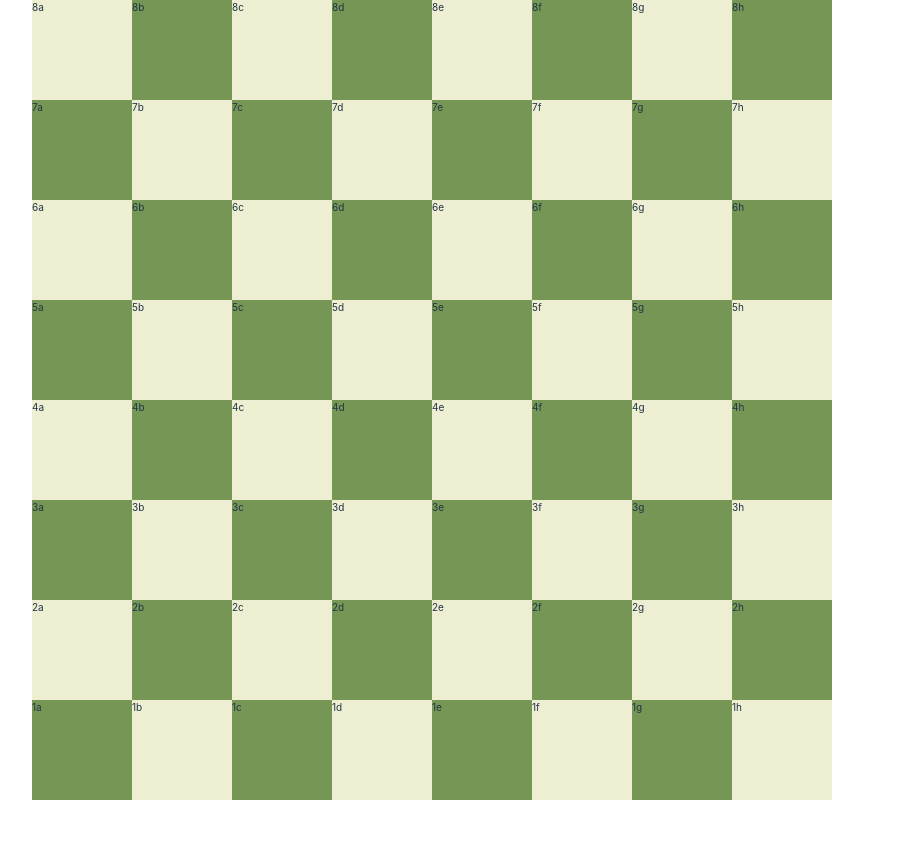
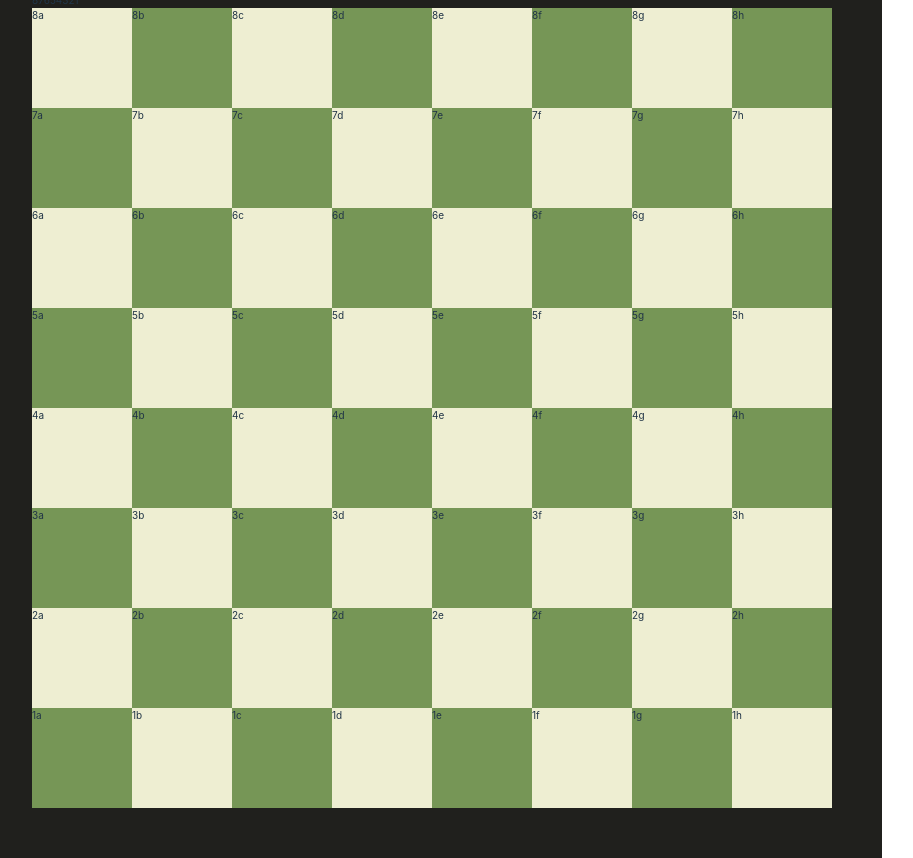
Before and after one commit to SarabjitS/chess-app, a React (Vite) app: page / in a window 1280 px wide. Shown: the whole page, without its empty margins (18-931 px from the left). Built offline with nearby package versions, Linux system fonts and the light colour scheme.

Commit message:
add rank notations

```diff
--- a/src/App.css
+++ b/src/App.css
@@ -22,12 +22,12 @@
 html,
 body,
 .App {
-  height: 100vh;
+  height: 100%;
 }
 
 .App {
   display: flex;
   place-content: center;
-  margin: 5rem;
-  background-color: hsla(60, 5%, 12%, 1);
+  background: hsla(60, 5%, 12%, 1);
+  padding: 5rem;
 }
--- a/src/components/Board/Board.jsx
+++ b/src/components/Board/Board.jsx
@@ -1,10 +1,12 @@
 import "./Board.css";
+// import Files from "./notations/Files.jsx";
+import Ranks from "./notations/Ranks.jsx";
 
 export default function Board() {
   const rows = [8, 7, 6, 5, 4, 3, 2, 1];
   const cols = ["a", "b", "c", "d", "e", "f", "g", "h"];
 
-  const getClassName = (i, j) => {
+  const getColorClass = (i, j) => {
     let x = "square";
     x += (i + j) % 2 === 0 ? " square-light" : " square-dark";
     return x;
@@ -12,16 +14,18 @@
 
   return (
     <div className="board">
+      <Ranks rows={rows} />
       <div className="squares">
         {rows.map((row, i) =>
           cols.map((col, j) => (
-            <div key={row + "-" + col} className={getClassName(i, j)}>
+            <div key={row + "-" + col} className={getColorClass(i, j)}>
               {row}
               {col}
             </div>
           ))
         )}
       </div>
+      {/* <Files cols={cols} /> */}
     </div>
   );
 }
--- /dev/null
+++ b/src/components/Board/notations/Files.jsx
@@ -0,0 +1,3 @@
+export default function Files() {
+  return "Files";
+}
--- /dev/null
+++ b/src/components/Board/notations/Ranks.jsx
@@ -0,0 +1,9 @@
+export default function Ranks({ rows }) {
+  return (
+    <div className="ranks">
+      {rows.map((row) => (
+        <span>{row}</span>
+      ))}
+    </div>
+  );
+}
```
Also changed, not shown: src/components/Board/notations/Files.css (added), src/components/Board/notations/Ranks.css (added).
